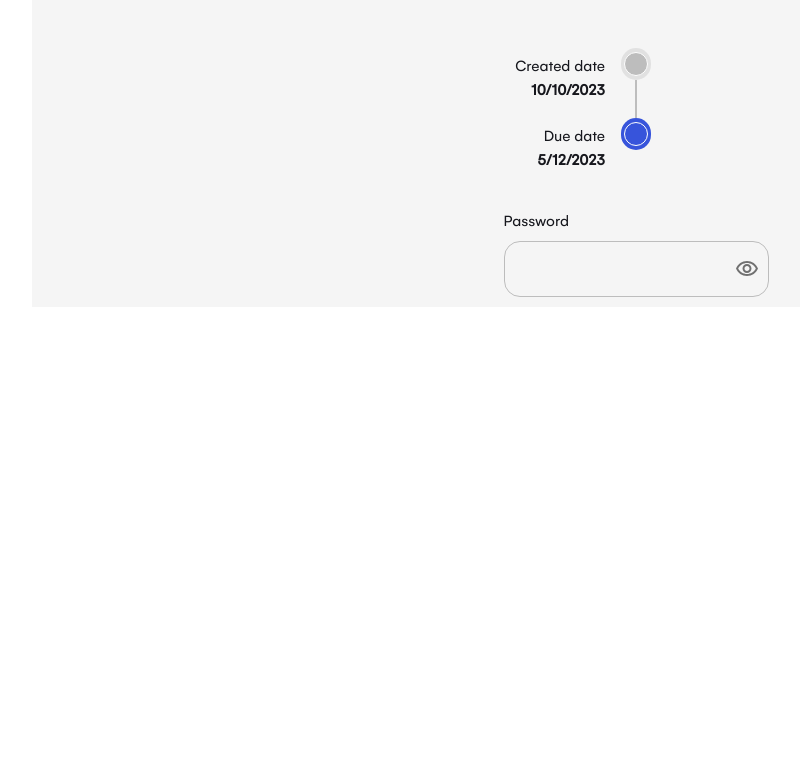
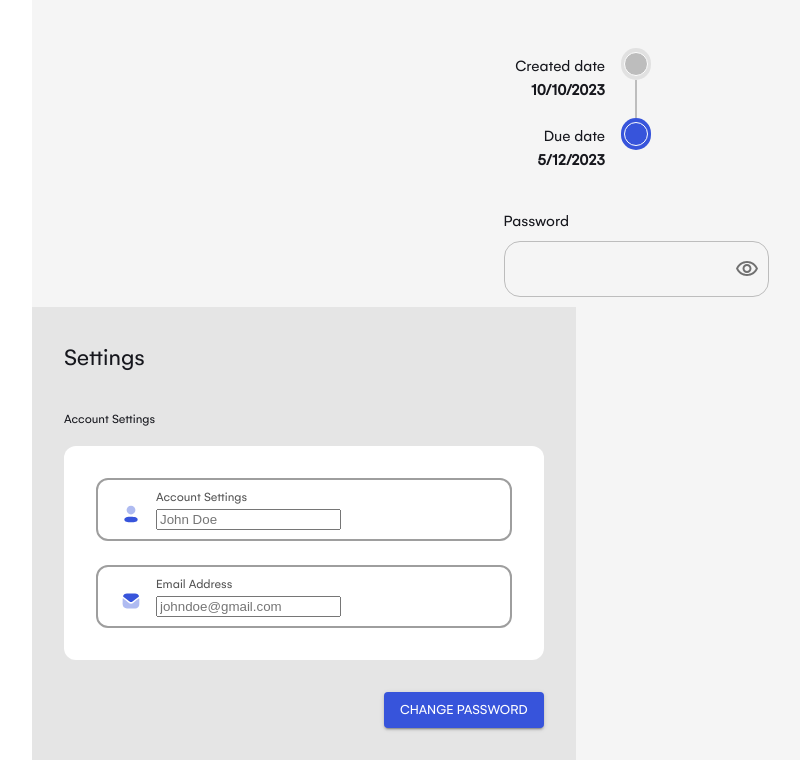
Before and after one commit to cezarmocanu/meteor-internship, a React (Vite) app: page /test in a window 1280 px wide. Shown: the part 6137-6897 px from the top of the page, without its empty margins (40-840 px from the left). Before the commit the page ends 6444 px from the top, so only its background shows below. Built offline with nearby package versions, Linux system fonts and the light colour scheme.

Commit message:
[560-5a3], css styling in settings

```diff
--- /dev/null
+++ b/src/components/Settings.jsx
@@ -0,0 +1,56 @@
+import React from 'react'
+import { Drawer, Button, Typography, Stack, Avatar, Box, Grid, OutlinedInput } from "@mui/material";
+import Theme from '../theme'
+import ContainedImage from './ContainedImage';
+
+
+export default function Settings() {
+  return (
+    <>
+    <Stack sx={{ width: '45%', padding: 4, backgroundColor: Theme.palette.info.light4}}>
+            <Typography sx={{fontSize: '1.5rem'}} variant="h6" component="h3">
+					Settings
+			</Typography>
+            <Typography sx={{fontSize: '0.8rem', marginTop: '2rem'}} variant="h6" component="h6">
+					Account Settings
+			</Typography>
+            <Stack sx={{display: 'flex', padding: 4, marginTop: '1rem', borderRadius: '12px', backgroundColor: '#FFFFFF'}}>
+
+                <Box sx={{border: 2, padding: 1, borderColor: 'grey.500', borderRadius: '12px', display: 'flex', flexDirection: 'row'}}>
+                    <Stack direction="row" sx={{flexDirection: 'flex', marginTop: '1rem'}}>
+					<ContainedImage src={"/profile.svg"} sx={{ width: 50, height: 20 }} />
+				    </Stack>
+                        <Stack>
+                        <Typography sx={{fontSize: '0.8rem', color: '#545454'}}>
+					        Account Settings
+			            </Typography>
+                            <Box >
+                            <input placeholder='John Doe'/>
+                            </Box>
+                        </Stack>
+                </Box>
+                <Box sx={{border: 2, padding: 1, borderColor: 'grey.500', borderRadius: '12px', display: 'flex', flexDirection: 'row', marginTop: '1.5rem'}}>
+                    <Stack direction="row" sx={{flexDirection: 'flex', marginTop: '1rem'}}>
+					<ContainedImage src={"/message.svg"} sx={{ width: 50, height: 20 }} />
+				    </Stack>
+                        <Stack>
+                        <Typography sx={{fontSize: '0.8rem', color: '#545454'}}>
+					        Email Address
+			            </Typography>
+                            <Box >
+                            <input placeholder='johndoe@gmail.com'/>
+                            </Box>
+                        </Stack>
+                </Box>
+
+            </Stack>
+            <Stack direction="row" sx={{display: 'flex', justifyContent: 'flex-end', marginTop: '2rem'}}>
+                <Button size="medium" variant="contained" >
+                    Change password
+                </Button>
+            </Stack>
+    </Stack>
+    </>
+
+  )
+}
--- a/src/pages/TestPage.jsx
+++ b/src/pages/TestPage.jsx
@@ -29,6 +29,7 @@ import TextField from "../components/shared/input/TextField";
 import TaskTimeline from "../components/TaskTimeline";
 import TestCounter from "../components/TestCounter";
 import PasswordInput from "../components/shared/password-input/PasswordInput";
+import Settings from "../components/Settings";
 import { useDispatch } from "react-redux";
 import { openModal } from "../store/slices/modal-slice";
 import ModalTypes from "../constants/modal-types";
@@ -836,6 +837,7 @@ function Test() {
 			<TaskTimeline startDate={Date.now()} dueDate={Date.now()} />
 			<TaskTimeline startDate={new Date("2023-10-10")} dueDate={Date.now()} />
 			<PasswordInput />
+			<Settings/>
 		</Box>
 	);
 }
--- a/src/theme.js
+++ b/src/theme.js
@@ -26,6 +26,7 @@ const theme = createTheme({
 			light: "#FCE4E4",
 			light2: "#f3f9fc",
 			light3: "#5b7ae8",
+			light4: '#E5E5E5'
 		},
 		success: {
 			main: "#00C271",
```
Also changed, not shown: public/message.svg (added), public/profile.svg (added).
